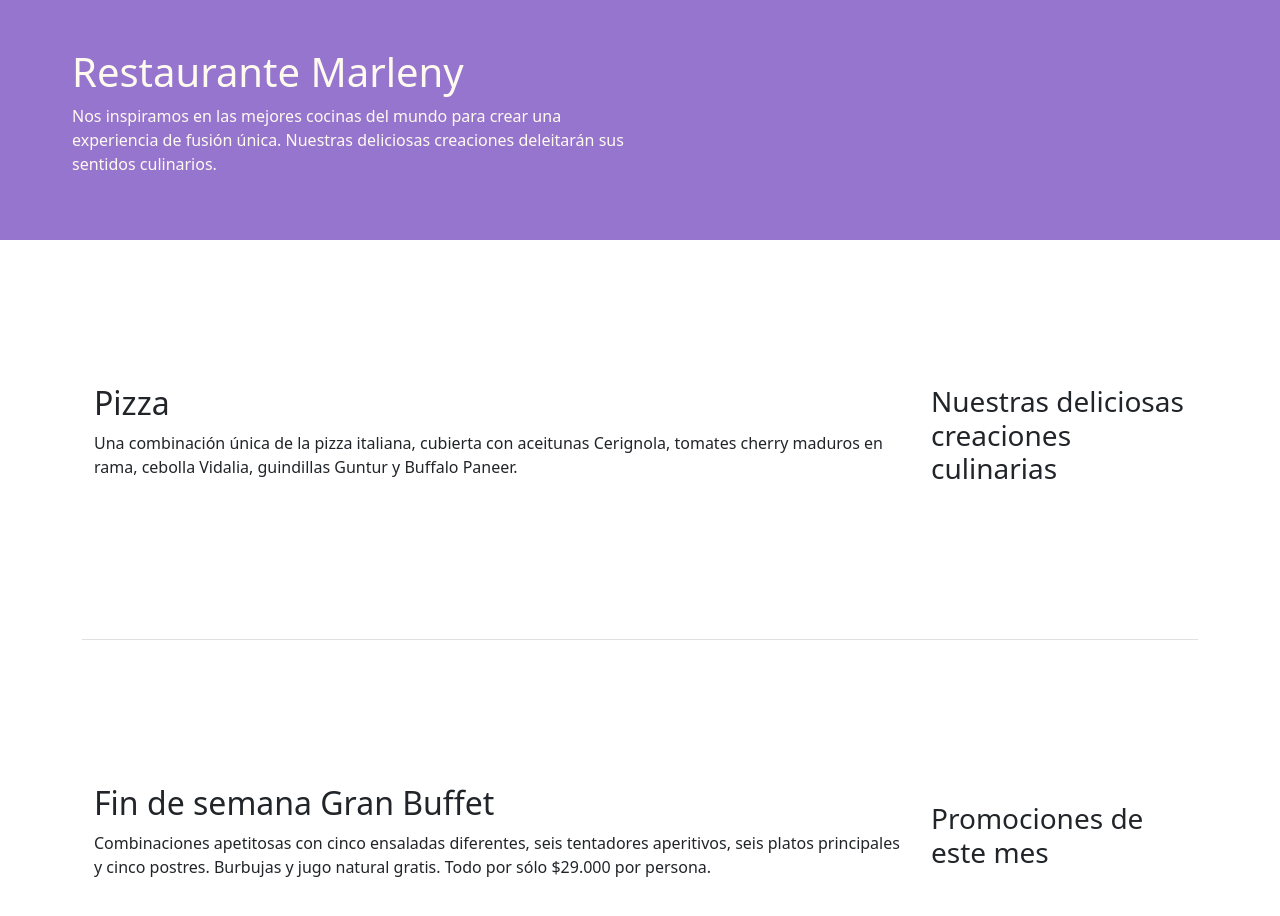
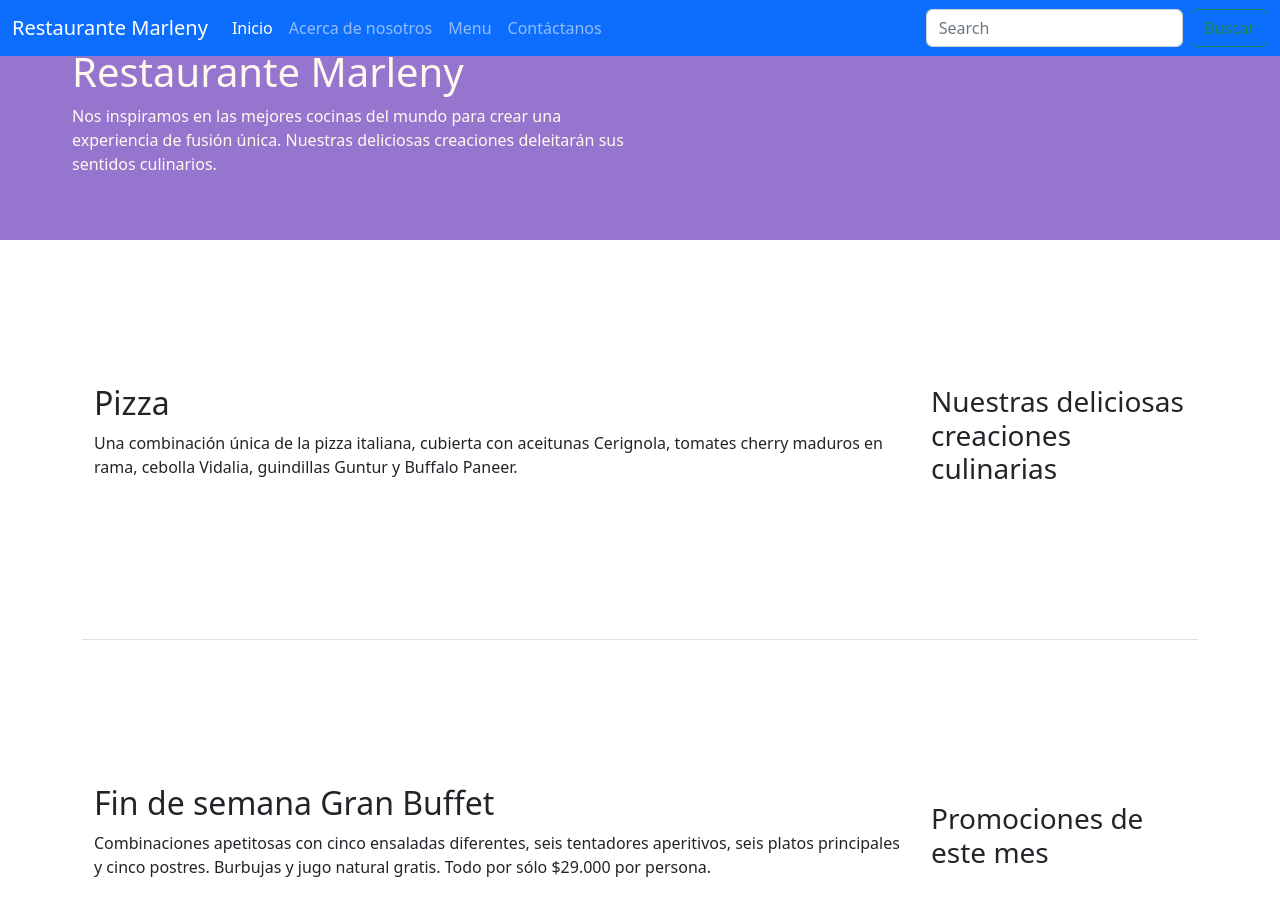
Before and after one commit to Gregory-reyes/restaurante_en_casa, a website: page index.html in a window 1280 px wide. Shown: the top 916 px of the page. Drawn offline with nearby package versions, Linux system fonts and the light colour scheme.

Commit message:
Implementación de navegación en el index y aboutus del html

```diff
--- a/index.html
+++ b/index.html
@@ -13,6 +13,28 @@
       <title>Restaurante Marleny</title>
   </head>
   <body>
+      <!--Barra de navegacion de bootstrap-->
+      <nav class="navbar navbar-dark navbar-expand-sm bg-primary fixed-top"> <!--fixed-top fijar el nav bg-primary= color-->
+        <div class="container-fluid">
+          <a class="navbar-brand" href="#">Restaurante Marleny</a>
+          <button class="navbar-toggler" type="button" data-bs-toggle="collapse" data-bs-target="#navbarSupportedContent" aria-controls="navbarSupportedContent" aria-expanded="false" aria-label="Toggle navigation"> <!--data-bs-toggle="collapse" data-bs-target="#navbarSupportedContent" permite que el boton se despliegue y los valores quene en un cuadro-->
+            <span class="navbar-toggler-icon"></span> <!--navbar-toggler-icon icono del boton-->
+          </button>
+          <div class="collapse navbar-collapse" id="navbarSupportedContent"> <!--collapse navbar-collapse permite que el boton se despliegue y los valores queden en un cuadro-->
+            <ul class="navbar-nav me-auto mb-2 mb-lg-0">
+              <li class="nav-item"><a class="nav-link active" aria-current="page" href="#">Inicio</a></li><!--nav-link active permite que no quede sombreado-->
+              <li class="nav-item"><a class="nav-link" aria-current="page" href="./aboutus.html">Acerca de nosotros</a></li>
+              <li class="nav-item"><a class="nav-link" aria-current="page" href="#">Menu</a></li>
+              <li class="nav-item"><a class="nav-link" aria-current="page" href="#">Contáctanos</a></li>
+            </ul>
+            <form class="d-flex" role="search">
+              <input class="form-control me-2" type="search" placeholder="Search" aria-label="Search">
+              <button class="btn btn-outline-success" type="submit">Buscar</button>
+            </form>
+          </div>
+        </div>
+      </nav>
+      <!--Header-->
       <header class="header p-5">
         <div class="container-fluid py-7">
           <div class="row row-header">
@@ -67,7 +89,7 @@
               <h5>links</h5>
               <ul class="list-unstyled">
                 <li><a href="#">Inicio</a></li>
-                <li><a href="#">Acerca de nosotros</a></li>
+                <li><a href="./aboutus.html">Acerca de nosotros</a></li>
                 <li><a href="#">Menu</a></li>
                 <li><a href="#">Contactame</a></li>
               </ul>
```
Also changed, not shown: aboutus.html (+23 -1 lines).
